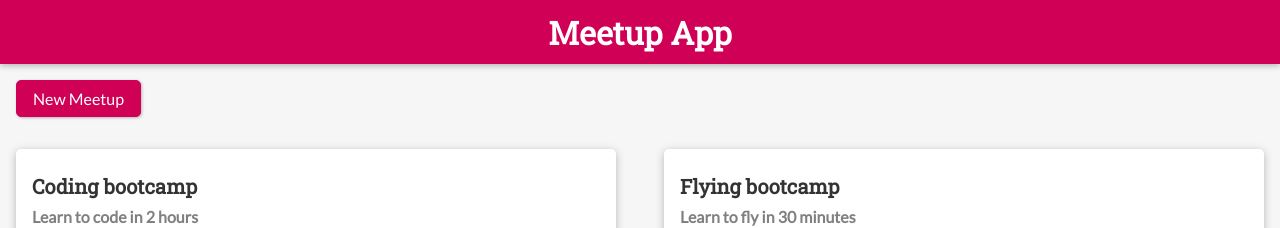
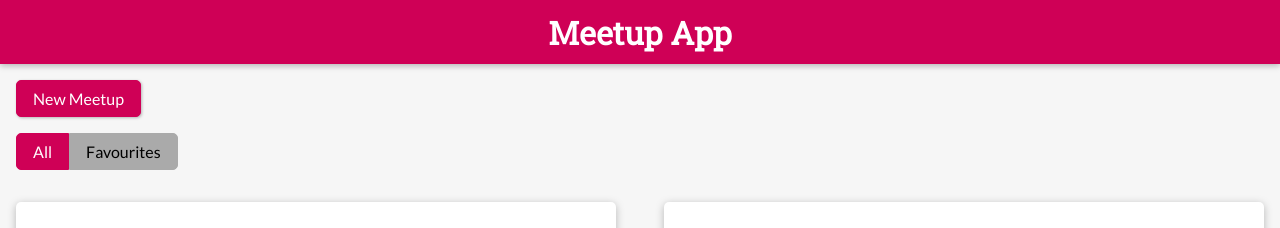
Before and after one commit to AndyJacko/meetupapp-sv, a Svelte app: page / in a window 1280 px wide. Shown: the top 228 px of the page. Built offline with nearby package versions, Linux system fonts and the light colour scheme.

Commit message:
Add MeetupFilter component and functionality...

```diff
--- /dev/null
+++ b/src/Meetups/MeetupFilter.svelte
@@ -0,0 +1,61 @@
+<script>
+  import { createEventDispatcher } from "svelte";
+
+  const dispatch = createEventDispatcher();
+
+  let selectedButton = 0;
+</script>
+
+<div>
+  <button
+    type="button"
+    class:active={selectedButton === 0}
+    on:click={() => {
+      selectedButton = 0;
+      dispatch("select", 0);
+    }}>All</button
+  >
+  <button
+    type="button"
+    class:active={selectedButton === 1}
+    on:click={() => {
+      selectedButton = 1;
+      dispatch("select", 1);
+    }}>Favourites</button
+  >
+</div>
+
+<style>
+  div {
+    font-size: 0px;
+  }
+
+  button {
+    background: #aaaaaa;
+    font: inherit;
+    font-size: 1rem;
+    cursor: pointer;
+    border: 1px solid #aaaaaa;
+    padding: 0.5rem 1rem;
+  }
+
+  button:focus {
+    outline: none;
+  }
+
+  button:first-of-type {
+    border-radius: 5px 0 0 5px;
+  }
+
+  button:last-of-type {
+    border-radius: 0 5px 5px 0;
+  }
+
+  button:hover,
+  button:active,
+  .active {
+    background: #cf0056;
+    border-color: #cf0056;
+    color: white;
+  }
+</style>
--- a/src/Meetups/MeetupGrid.svelte
+++ b/src/Meetups/MeetupGrid.svelte
@@ -1,11 +1,24 @@
 <script>
   import MeetupItem from "./MeetupItem.svelte";
+  import MeetupFilter from "./MeetupFilter.svelte";
 
   export let meetups;
+
+  let favsOnly = false;
+
+  $: filteredMeetups = favsOnly ? meetups.filter((m) => m.isFavourite) : meetups;
+
+  const setFilter = (e) => {
+    favsOnly = e.detail === 1;
+  };
 </script>
 
+<section id="meetup-controls">
+  <MeetupFilter on:select={setFilter} />
+</section>
+
 <section id="meetups">
-  {#each meetups as meetup}
+  {#each filteredMeetups as meetup}
     <MeetupItem
       id={meetup.id}
       title={meetup.title}
@@ -22,15 +35,19 @@
 </section>
 
 <style>
-  section {
+  #meetups {
     width: 100%;
     display: grid;
     grid-template-columns: 1fr;
     grid-gap: 1rem;
   }
 
+  #meetup-controls {
+    margin: 1rem;
+  }
+
   @media (min-width: 768px) {
-    section {
+    #meetups {
       grid-template-columns: repeat(2, 1fr);
     }
   }
```
Also changed, not shown: public/build/bundle.css, public/build/bundle.js, 1 other file (tests, documents, lock files or other folders).
